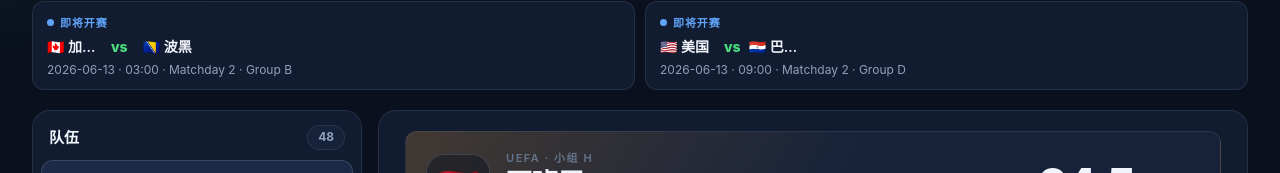
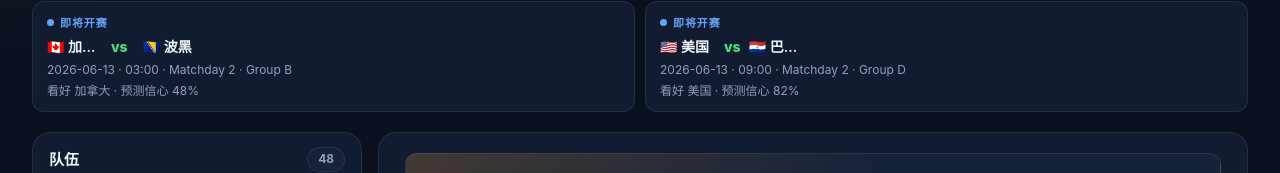
Before and after one commit to mashall1991/world-cup-rating, a Vue app: page / in a window 1280 px wide. Shown: the part 160-333 px from the top of the page. Built offline with nearby package versions, Linux system fonts and the light colour scheme; no server answers.

Commit message:
优化置顶卡片预测与赔率展示

```diff
--- a/src/components/LiveBanner.vue
+++ b/src/components/LiveBanner.vue
@@ -18,13 +18,13 @@ const cards = computed(() => {
     const teamB = findTeamByName(local.team2);
     const stageText = [local.round, local.group].filter(Boolean).join(" · ");
     const status = getBannerMatchStatus(local);
-    // 即将开赛/进行中的卡片不展示模型胜率,只有已完赛场次展示预测结果;
-    // 有保存的实际首发时按首发修正分计算
+    // 置顶卡片展示模型预测；已完赛场次额外展示命中结果。
+    // 有保存的实际首发时按首发修正分计算。
     let predictText = "";
-    if (teamA && teamB && local.status === "FINISHED") {
+    if (teamA && teamB) {
       const pair = getLineupAdjustedPair(local, teamA, teamB);
       predictText = getPredictionResultText(
-        { ...local, score: local.liveScore, resultFinal: true },
+        { ...local, score: local.liveScore, resultFinal: local.status === "FINISHED" },
         pair.teamA,
         pair.teamB
       );
@@ -96,10 +96,12 @@ function onCardClick(card) {
         <strong>{{ formatTeamName(card.local.team2) }}</strong>
       </span>
       <span class="live-meta">{{ [card.local.date, card.local.time, card.stageText || "世界杯"].filter(Boolean).join(" · ") }}</span>
-      <span v-if="card.predictText" class="live-predict" :class="{ hit: card.predictParts.hit }">
-        <strong v-if="card.predictParts.hit">{{ card.predictParts.hit }}</strong>{{ card.predictParts.rest }}
+      <span v-if="card.predictText || card.odds" class="live-card-info">
+        <span v-if="card.predictText" class="live-predict" :class="{ hit: card.predictParts.hit }">
+          <strong v-if="card.predictParts.hit">{{ card.predictParts.hit }}</strong>{{ card.predictParts.rest }}
+        </span>
+        <span v-if="card.odds" class="live-odds">{{ card.odds }}</span>
       </span>
-      <span v-if="card.odds" class="live-odds">{{ card.odds }}</span>
     </button>
   </div>
 </template>
--- a/src/styles.css
+++ b/src/styles.css
@@ -290,6 +290,19 @@ h1, h2, h3 { color: var(--text-strong); margin: 0; }
   color: var(--text-muted);
 }
 
+.live-card-info {
+  display: flex;
+  flex-direction: column;
+  gap: 4px;
+  min-width: 0;
+}
+
+.live-predict {
+  min-width: 0;
+  overflow-wrap: anywhere;
+  line-height: 1.35;
+}
+
 .live-predict.hit {
   color: var(--text-strong);
 }
@@ -299,7 +312,17 @@ h1, h2, h3 { color: var(--text-strong); margin: 0; }
   font-weight: 800;
 }
 
-.live-odds { color: var(--gold); font-variant-numeric: tabular-nums; }
+.live-odds {
+  color: var(--gold);
+  font-variant-numeric: tabular-nums;
+  background: rgba(251, 191, 36, 0.08);
+  border: 1px solid rgba(251, 191, 36, 0.18);
+  border-radius: var(--radius-sm);
+  padding: 3px 7px;
+  width: fit-content;
+  max-width: 100%;
+  overflow-wrap: anywhere;
+}
 
 /* ---------- 主工作区 ---------- */
 
```
Also changed, not shown: src/lib/engine.js.
